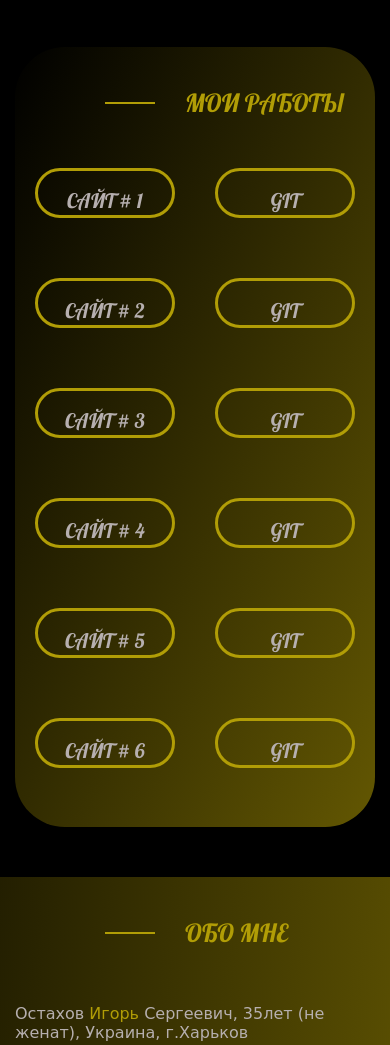
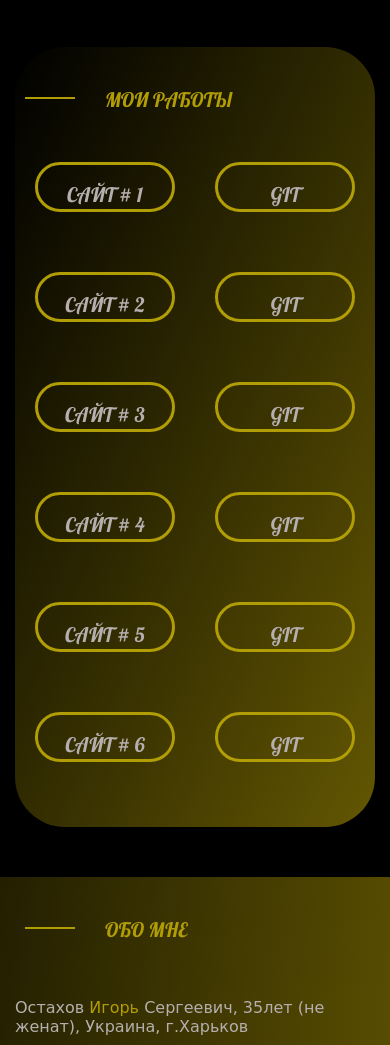
Before and after one commit to Zapas123/mySite, a plain HTML site: page index.html in a window 390 px wide. Shown: the part 1293-2338 px from the top of the page. Drawn offline with nearby package versions, Linux system fonts and the light colour scheme; a web font is replaced by a local one.

Commit message:
fixed titles

```diff
--- a/style.css
+++ b/style.css
@@ -391,7 +391,6 @@ li{
         margin-top: 100px;
         width: 150px;
         height: 250px;
-
     }
     .column{
         width: 30px;margin-right: 20px;
@@ -415,4 +414,18 @@ li{
         max-width: 100%;
         margin-bottom: 30px;
     }
+    .sites__title{
+        margin-left: 10px;
+        font-size: 20px;
+    }
+    .sites__title::after{
+        top: 50px;
+    }
+    .info__title{
+        font-size: 20px;
+        margin-left: 10px;
+    }
+    .info__title::after{
+        top: 50px;
+    }
 }
```
